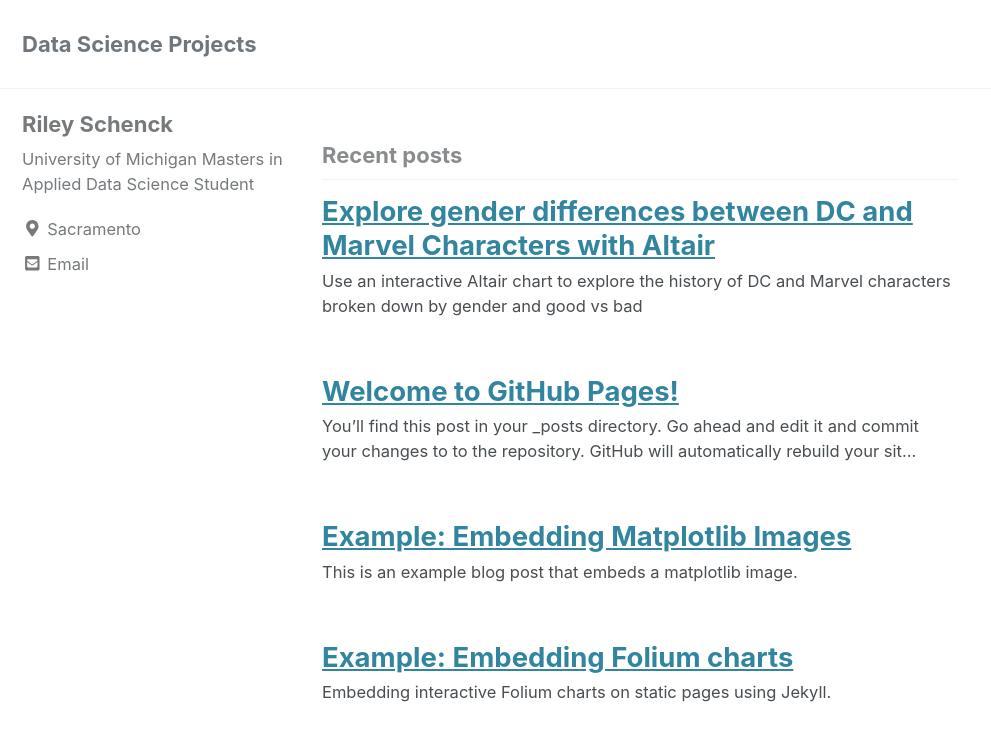
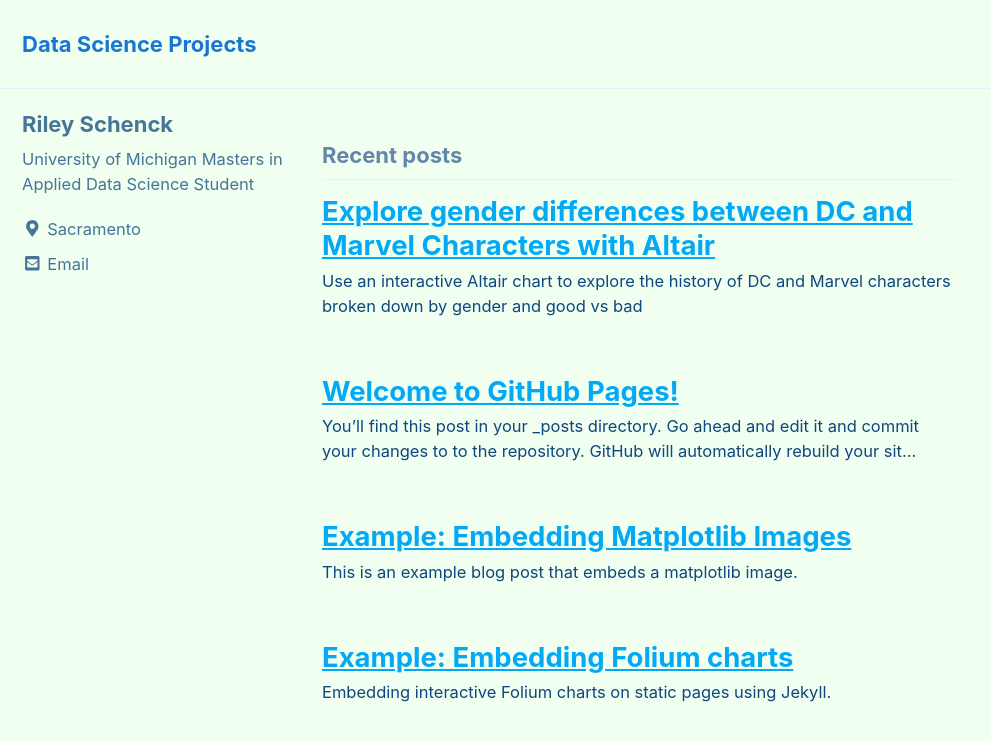
Before and after one commit to rileyschenck/website, a Jekyll site: the page built from index.html, in a window 1280 px wide and 900 px high. Shown: the top 741 px of the window, without its empty margins (0-991 px from the left). Built offline with Jekyll 4.4.1, drawn with Linux system fonts in a browser that asks for light colours; cached includes are drawn as plain includes; nearby versions of some CDN libraries; a script that is not in the unit is left out; the list of posts is cut into pages by our own code.

Commit message:
trying aqua

```diff
--- a/_config.yml
+++ b/_config.yml
@@ -12,7 +12,7 @@
 
 # theme                  : "minimal-mistakes-jekyll"
 # remote_theme           : "mmistakes/minimal-mistakes"
-minimal_mistakes_skin: "default" # "air", "aqua", "contrast", "dark", "dirt", "neon", "mint", "plum", "sunrise"
+minimal_mistakes_skin: "aqua" # "default", "air", "aqua", "contrast", "dark", "dirt", "neon", "mint", "plum", "sunrise"
 
 # Site Settings
 locale: "en-US"
```
